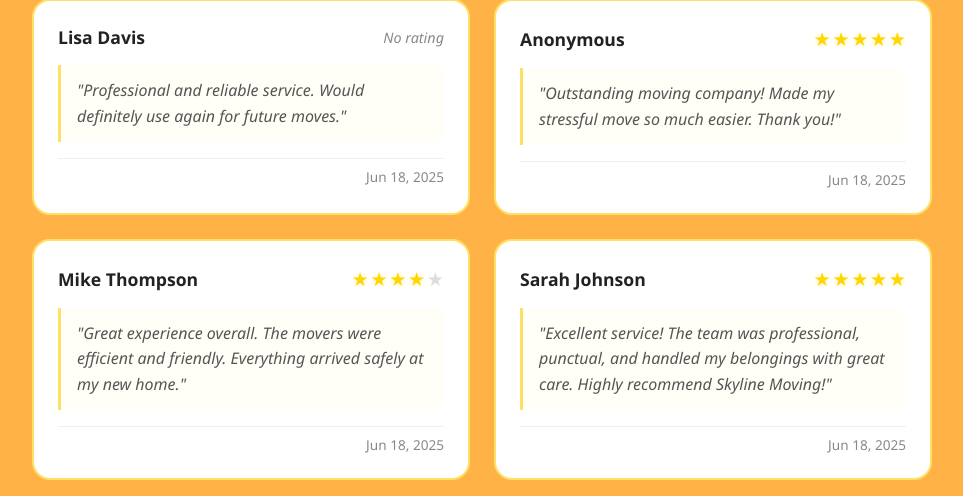
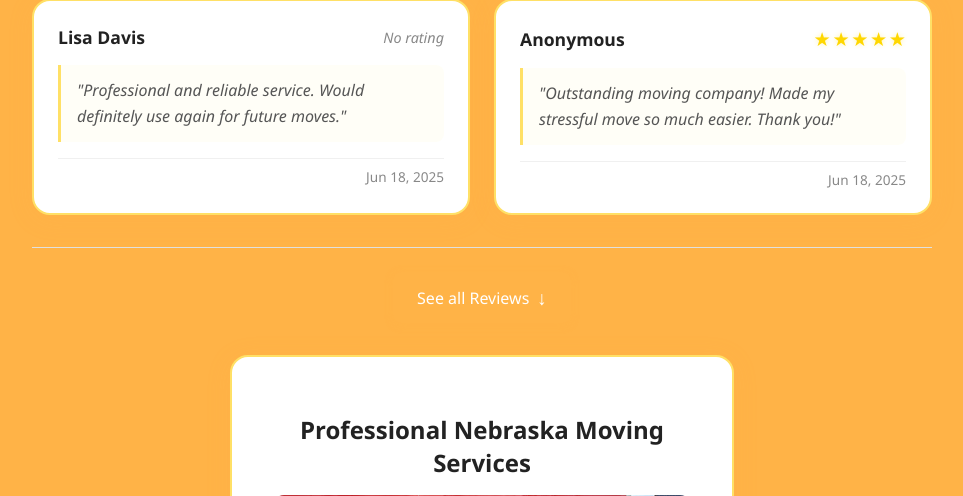
Before and after one commit to BALOCKAY909/SkylineMoving, a Django app: page / in a window 1280 px wide. Shown: the part 1671-2167 px from the top of the page, without its empty margins (158-1121 px from the left). Run offline with Django 5.2, Linux system fonts and the light colour scheme; data comes from the database, SQL or seed files in the repository.

Commit message:
Add 'See all Reviews' functionality - limit main page to 4 reviews with link to dedicated all reviews page

```diff
--- a/quotes/static/quotes/css/style.css
+++ b/quotes/static/quotes/css/style.css
@@ -538,6 +538,107 @@ button[type="submit"]:hover {
     font-style: italic;
 }
 
+/* See All Reviews Button */
+.see-all-reviews {
+    text-align: center;
+    margin-top: 2rem;
+    padding-top: 1.5rem;
+    border-top: 1px solid #e0e0e0;
+}
+
+.see-all-button {
+    display: inline-flex;
+    align-items: center;
+    gap: 0.5rem;
+    background: #ffb347;
+    color: #fff;
+    text-decoration: none;
+    padding: 0.75rem 1.5rem;
+    border-radius: 8px;
+    font-weight: 500;
+    transition: all 0.3s ease;
+    box-shadow: 0 2px 8px rgba(255, 179, 71, 0.3);
+}
+
+.see-all-button:hover {
+    background: #ff9f2e;
+    transform: translateY(-2px);
+    box-shadow: 0 4px 12px rgba(255, 179, 71, 0.4);
+}
+
+.see-all-text {
+    font-size: 1rem;
+}
+
+.down-arrow {
+    font-size: 1.2rem;
+    transition: transform 0.3s ease;
+}
+
+.see-all-button:hover .down-arrow {
+    transform: translateY(2px);
+}
+
+/* All Reviews Page Styles */
+.all-reviews-page {
+    background: #fff;
+    min-height: 100vh;
+    padding: 2rem;
+    max-width: 1200px;
+    margin: 0 auto;
+}
+
+.page-header {
+    display: flex;
+    justify-content: space-between;
+    align-items: center;
+    margin-bottom: 2rem;
+    padding-bottom: 1rem;
+    border-bottom: 2px solid #ffb347;
+}
+
+.page-header h1 {
+    color: #333;
+    font-size: 2.5rem;
+    margin: 0;
+}
+
+.back-button {
+    display: inline-flex;
+    align-items: center;
+    gap: 0.5rem;
+    background: #ffb347;
+    color: #fff;
+    text-decoration: none;
+    padding: 0.75rem 1.5rem;
+    border-radius: 8px;
+    font-weight: 500;
+    transition: all 0.3s ease;
+    box-shadow: 0 2px 8px rgba(255, 179, 71, 0.3);
+}
+
+.back-button:hover {
+    background: #ff9f2e;
+    transform: translateY(-2px);
+    box-shadow: 0 4px 12px rgba(255, 179, 71, 0.4);
+}
+
+.back-arrow {
+    font-size: 1.2rem;
+    transition: transform 0.3s ease;
+}
+
+.back-button:hover .back-arrow {
+    transform: translateX(-2px);
+}
+
+.all-reviews-grid {
+    display: grid;
+    grid-template-columns: repeat(auto-fit, minmax(300px, 1fr));
+    gap: 1.5rem;
+    padding: 1rem 0;
+}
+
 /* Mobile Responsive Styles */
 @media (max-width: 768px) {
     .header-button-left {
@@ -621,4 +722,28 @@ button[type="submit"]:hover {
         font-size: 0.8rem;
         max-width: 120px;
     }
+
+    .all-reviews-page {
+        padding: 1rem;
+    }
+
+    .page-header {
+        flex-direction: column;
+        gap: 1rem;
+        text-align: center;
+    }
+
+    .page-header h1 {
+        font-size: 2rem;
+    }
+
+    .all-reviews-grid {
+        grid-template-columns: 1fr;
+        gap: 1rem;
+    }
+
+    .see-all-button, .back-button {
+        padding: 0.6rem 1.2rem;
+        font-size: 0.9rem;
+    }
 }
--- a/quotes/templates/quotes/quote_form.html
+++ b/quotes/templates/quotes/quote_form.html
@@ -2,7 +2,7 @@
 <!DOCTYPE html>
 <html lang="en">
 <head>
-    <meta charset="UTF-8">
+    <link rel="stylesheet" href="{% static 'quotes/css/style.css' %}?v=1.9">   <meta charset="UTF-8">
     <meta name="viewport" content="width=device-width, initial-scale=1.0">
 
     <!-- SEO Meta Tags -->
@@ -248,6 +248,14 @@
                         </div>
                     {% endfor %}
                 </div>
+
+                <!-- See All Reviews Button -->
+                <div class="see-all-reviews">
+                    <a href="{% url 'all_reviews' %}" class="see-all-button">
+                        <span class="see-all-text">See all Reviews</span>
+                        <span class="down-arrow">↓</span>
+                    </a>
+                </div>
             {% else %}
                 <div class="no-reviews">
                     <p>No reviews yet. Be the first to leave a review!</p>
--- a/quotes/urls.py
+++ b/quotes/urls.py
@@ -4,4 +4,5 @@ from . import views
 urlpatterns = [
     path('', views.quote_request, name='quote_request'),
     path('thank-you/', views.thank_you, name='thank_you'),
+    path('all-reviews/', views.all_reviews, name='all_reviews'),
 ]
--- a/quotes/views.py
+++ b/quotes/views.py
@@ -57,8 +57,15 @@ def quote_request(request):
         'review_form': review_form,
         'success': success,
         'review_success': review_success,
-        'reviews': Review.objects.all()[:20]  # Show latest 20 reviews
+        'reviews': Review.objects.all().order_by('-created_at')[:4]  # Show latest 4 reviews
     })
 
 def thank_you(request):
     return render(request, 'quotes/thank_you.html')
+
+def all_reviews(request):
+    """Display all reviews on a dedicated page"""
+    reviews = Review.objects.all().order_by('-created_at')
+    return render(request, 'quotes/all_reviews.html', {
+        'reviews': reviews
+    })
```
Also changed, not shown: quotes/templates/quotes/all_reviews.html (added, +70 -0 lines).
